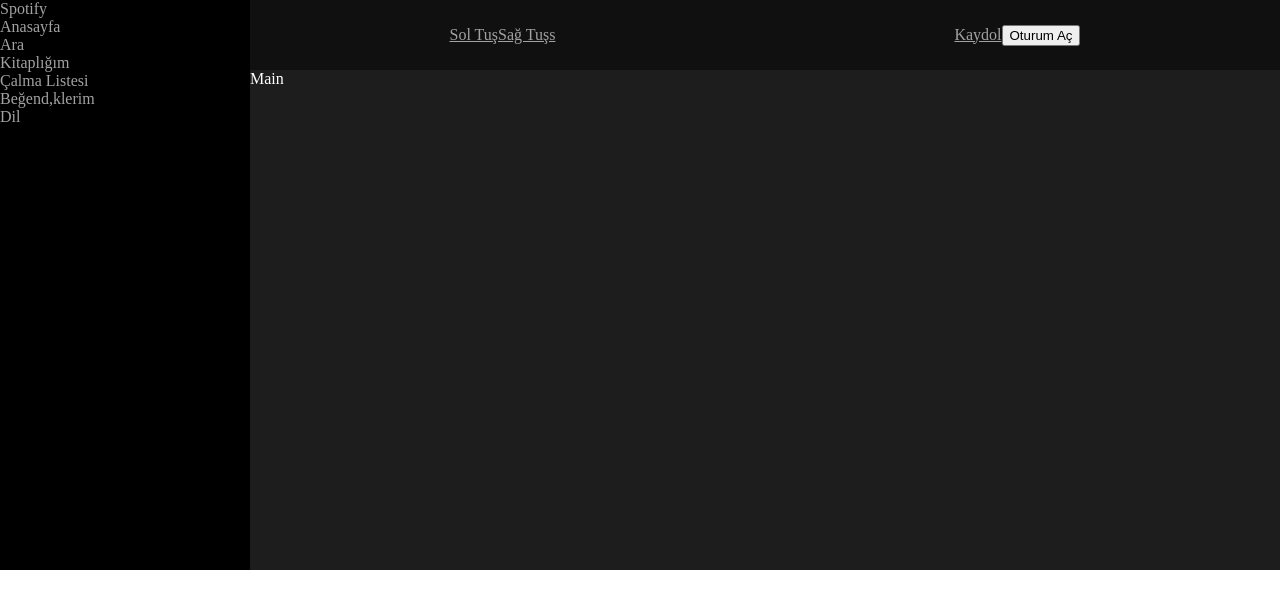
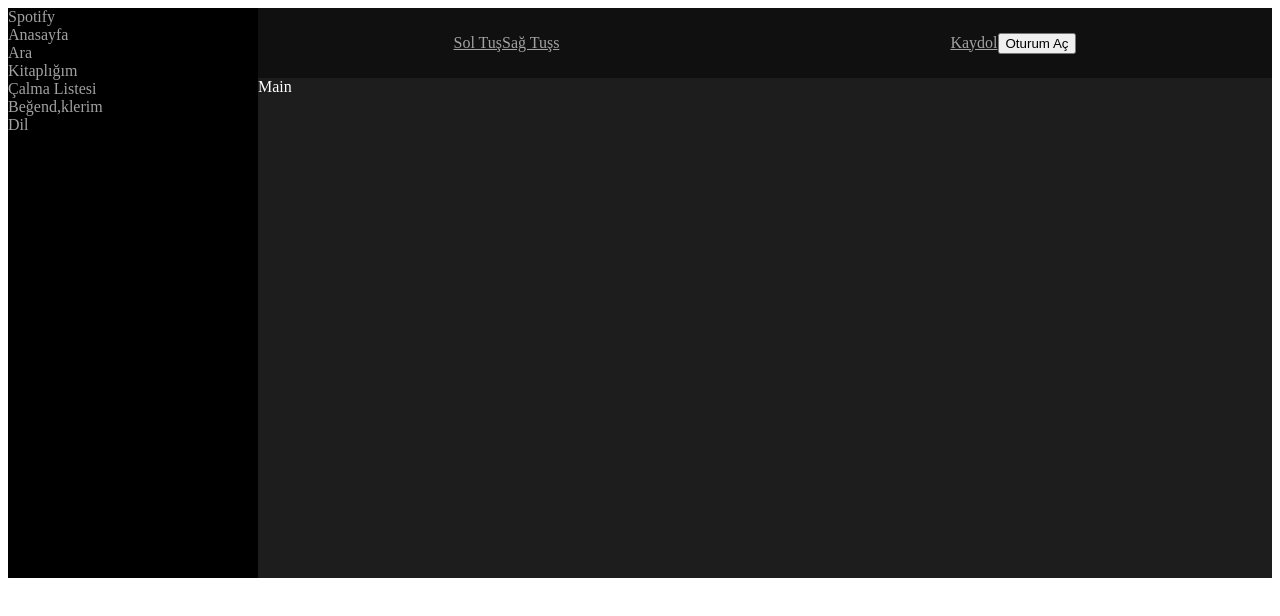
Before and after one commit to nazmiyegnydnn/spotify-clone, a React (Create React App) app: page / in a window 1280 px wide. Shown: the top 616 px of the page. Built offline with nearby package versions, Linux system fonts and the light colour scheme.

Commit message:
Changes were done in header css file

```diff
--- a/src/components/header/Header.scss
+++ b/src/components/header/Header.scss
@@ -1,7 +1,3 @@
-body{
-    margin:0;
-}
-
 .header{
     display: flex;
     justify-content: space-around;
```
